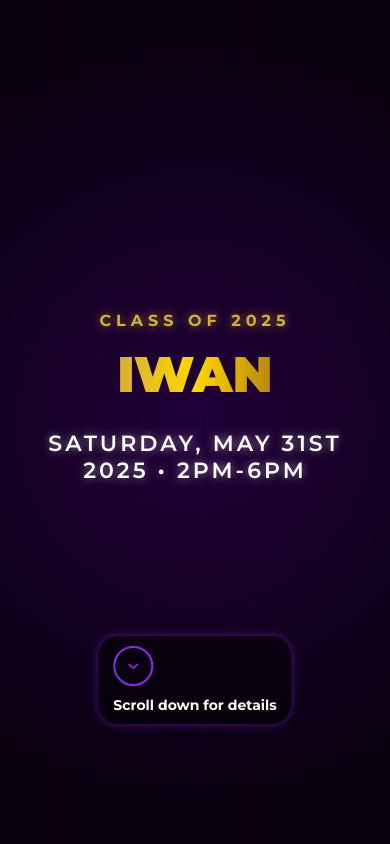
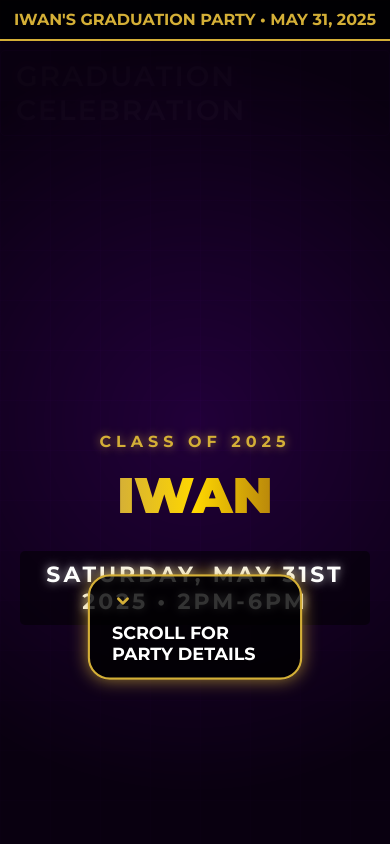
Before and after one commit to MailBot007/iwan-graduation, a plain HTML site: page index.html in a window 390 px wide. Shown: the top 844 px of the page. Drawn offline with Linux system fonts and the light colour scheme.

Commit message:
Update index.html
Fixed mobile and updated user experience with more "invite visibility"

```diff
--- a/index.html
+++ b/index.html
@@ -1,8 +1,7 @@
 <head>
 <meta name="viewport" content="width=device-width, initial-scale=1.0">
     <meta charset="UTF-8">
-    <meta name="viewport" content="width=device-width, initial-scale=1.0">
-    <title>Iwan's Graduation Celebration</title>
+        <title>Join Us for Iwan's Graduation Celebration</title>
     <style>
         @import url('https://fonts.googleapis.com/css2?family=Montserrat:wght@300;400;500;600;700;800;900&family=Playfair+Display:wght@400;500;600;700;800;900&display=swap');
 
@@ -216,30 +215,36 @@
 
 .hero-date {
     font-size: 28px;
-            font-weight: 600;
+    font-weight: 700; /* Increased from 600 */
     margin-bottom: 50px;
-            color: #fff;
-            text-shadow: 0 0 10px rgba(255, 255, 255, 0.5);
+    color: #ffffff; /* Explicit white color */
+    text-shadow: 0 0 10px rgba(255, 255, 255, 0.7); /* Stronger shadow */
     letter-spacing: 3px;
+    background-color: rgba(0, 0, 0, 0.5); /* Add background for contrast */
+    padding: 10px 15px;
+    border-radius: 5px;
 }
 
 .scroll-down {
-    font-size: 16px;
+    font-size: 18px;
     font-weight: bold;
     position: absolute;
-    bottom: 120px; /* Changed from 40px to 120px to move it higher */
+    bottom: 20%;  /* Position higher in the viewport */
     left: 50%;
     transform: translateX(-50%);
-    background-color: rgba(0, 0, 0, 0.5);
-    padding: 10px 15px;
+    background-color: rgba(0, 0, 0, 0.8);
+    padding: 12px 20px;
     border-radius: 20px;
-    box-shadow: 0 0 10px rgba(138, 43, 226, 0.5);
+    border: 2px solid #D4AF37; /* Gold border for more visibility */
+    box-shadow: 0 0 15px rgba(212, 175, 55, 0.7); /* Golden glow */
     z-index: 100;
+    animation: pulse 2s infinite ease-in-out; /* Add attention-grabbing animation */
 }
 
-        @keyframes bounce {
-            0%, 20%, 50%, 80%, 100% {
-                transform: translateX(-50%) translateY(0);
+@keyframes pulse {
+    0% { transform: translateX(-50%) scale(1); }
+    50% { transform: translateX(-50%) scale(1.1); }
+    100% { transform: translateX(-50%) scale(1); }
 }
             40% {
                 transform: translateX(-50%) translateY(-20px);
@@ -1030,9 +1035,38 @@
                 font-size: 36px;
             }
         }
+    @media (max-width: 768px) {
+    .mobile-header {
+        display: block;
+        position: fixed;
+        top: 0;
+        left: 0;
+        width: 100%;
+        background-color: rgba(0, 0, 0, 0.8);
+        padding: 10px 0;
+        text-align: center;
+        z-index: 1000;
+        border-bottom: 2px solid #D4AF37;
+    }
+
+    .hero {
+        padding-top: 50px; /* Add space for the fixed header */
+    }
+}
+
+@media (min-width: 769px) {
+    .mobile-header {
+        display: none;
+    }
+}
     </style>
 </head>
 <body>
+    <div class="mobile-header">
+        <div style="font-size: 16px; font-weight: bold; color: #D4AF37;">
+            IWAN'S GRADUATION PARTY • MAY 31, 2025
+        </div>
+    </div>
     <div class="container">
         <!-- Hero Section -->
         <section class="hero">
@@ -1043,9 +1077,21 @@
             </div>
             <div class="hero-grid"></div>
             <div class="video-overlay"></div>
-
+            <div class="graduation-invite" style="
+                    font-size: 28px;
+                    font-weight: 600;
+                    margin-bottom: 20px;
+                    color: #fff;
+                    text-shadow: 0 0 10px rgba(255, 255, 255, 0.5);
+                    letter-spacing: 2px;
+                    background-color: rgba(0, 0, 0, 0.7);
+                    padding: 8px 15px;
+                    border-radius: 5px;
+                    border: 1px solid #8A2BE2;
+                ">GRADUATION CELEBRATION</div>
             <div class="hero-content">
                 <div class="hero-eyebrow">Class of 2025</div>
+
                 <h1 class="hero-title">
                     <span class="glitch-text">IWAN</span>
                 </h1>
@@ -1055,11 +1101,11 @@
 <div class="scroll-down">
     <div class="arrow-down">
         <svg width="20" height="20" viewBox="0 0 24 24">
-            <path d="M7 10l5 5 5-5"></path>
+            <path d="M7 10l5 5 5-5" stroke="#D4AF37" stroke-width="3"></path>
         </svg>
     </div>
-    <div style="font-size: 14px; color: white; margin-top: 10px; text-shadow: 0 0 5px rgba(0,0,0,0.8);">
-        Scroll down for details
+    <div style="font-size: 16px; color: white; margin-top: 10px; text-shadow: 0 0 5px rgba(0,0,0,0.8); font-weight: bold;">
+        SCROLL FOR PARTY DETAILS
     </div>
 </div>
         </section>
```
Lines whose indentation alone changed are shown as unchanged.
